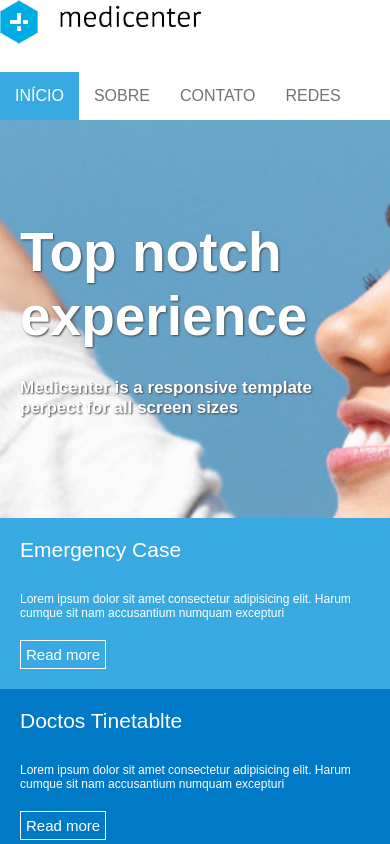
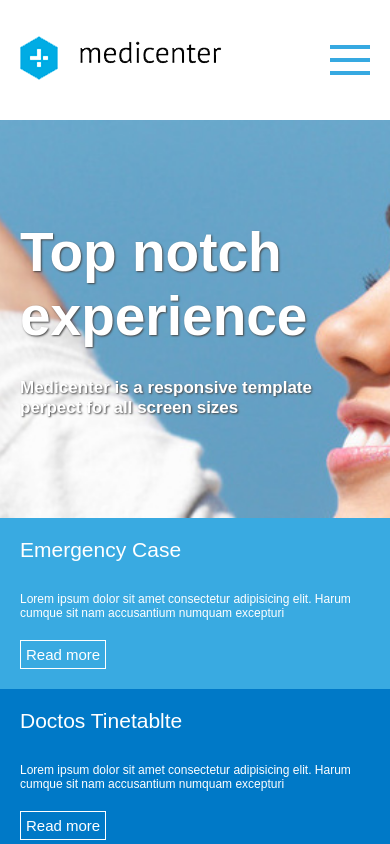
Before and after one commit to geovannifranca/Estudo_flexBox, a plain HTML site: page index.html in a window 390 px wide. Shown: the top 844 px of the page. Drawn offline with Linux system fonts and the light colour scheme.

Commit message:
Menu hambuguer adicionado

```diff
--- a/assets/css/style.css
+++ b/assets/css/style.css
@@ -368,8 +368,6 @@ footer{
 }
 
 
-
-
 .footerCopy{
     border-top: solid 1px #2c2c2c;
     color: #474747;
@@ -378,6 +376,22 @@ footer{
     font-size: 12px;
     margin-top: 30px;
 }
+
+
+.menuMobile{
+    display: none;
+    width: 40px;
+    height: 40px;
+    margin-top: 40px;
+    margin-bottom: 40px;
+    margin-right: 20px;
+}
+
+.mmLine{
+    height: 4px;
+    background-color: #36a9e1;
+}
+
 
 @media (max-width:972px) {
     .texto{
@@ -434,4 +448,36 @@ footer{
         flex-direction: column;
         padding: 20px;
     }
+
+    .footerCopy{
+        padding: 0px 20px;
+    }
+
+    header{
+        height: auto;
+    }
+
+    header .container{
+        flex-direction: row;
+    }
+
+    nav ul{
+        flex-direction: column;
+        display: none;
+        position: absolute;
+        left: 0;
+        width: 100%;
+        background-color: #fff;
+
+    }
+
+    .logo{
+        padding-left: 20px;
+    }
+
+    .menuMobile{
+        display: flex;
+        flex-direction: column;
+        justify-content: space-around;
+    }
 }
--- a/index.html
+++ b/index.html
@@ -5,6 +5,7 @@
     <meta name="viewport" content="width=device-width, user-scalable=0">
     <link rel="stylesheet" href="assets/css/style.css">
     <script src="https://kit.fontawesome.com/f1d36e5214.js" crossorigin="anonymous"></script>
+
     <title>flexBox</title>
 
 </head>
@@ -16,11 +17,22 @@
             </div>
             <div class="menu">
                 <nav>
+                    <div class="menuMobile">
+                        <div class="mmLine">
+
+                        </div>
+                        <div class="mmLine">
+
+                        </div>
+                        <div class="mmLine">
+
+                        </div>
+                    </div>
                     <ul>
-                        <li class="active"><a href="">INÍCIO</a></li>
-                        <li><a href="">SOBRE</a></li>
-                        <li><a href="">CONTATO</a></li>
-                        <li><a href="">REDES</a></li>
+                        <li class="active"><a href="">HOME</a></li>
+                        <li><a href="">ABOUT</a></li>
+                        <li><a href="">CONTACT</a></li>
+                        <li><a href="">OTHERS</a></li>
                     </ul>
                 </nav>
             </div>
@@ -110,7 +122,7 @@
                                 <div class="resume">
                                     Voluptatem  ut impedit labore delectus quod architecto, tempora harum possimus saepe placeat necessitatibus nulla non est dignissimos, exercitationem sunt!
                                 </div>
-                             </a>
+                            </a>
                         </article>
 
                         <article>
@@ -128,7 +140,7 @@
                                 <div class="resume">
                                     Voluptatem  ut impedit labore delectus quod architecto, tempora harum possimus saepe placeat necessitatibus nulla non est dignissimos, exercitationem sunt!
                                 </div>
-                             </a>
+                            </a>
                         </article>
 
                         <article>
@@ -146,7 +158,7 @@
                                 <div class="resume">
                                     Voluptatem  ut impedit labore delectus quod architecto, tempora harum possimus saepe placeat necessitatibus nulla non est dignissimos, exercitationem sunt!
                                 </div>
-                             </a>
+                            </a>
                         </article>
                     </div>
                 </div>
@@ -286,5 +298,6 @@
             </div>
         </div>
     </footer>
+    <script  src="script.js" ></script>
 </body>
 </html>
--- /dev/null
+++ b/script.js
@@ -0,0 +1,8 @@
+document.querySelector('.menuMobile').addEventListener('click', function(){
+    if(document.querySelector('.menu nav ul').style.display == 'flex'){
+        document.querySelector('.menu nav ul').style.display = 'none';
+    } else {
+        document.querySelector('.menu nav ul').style.display = 'flex'
+    }
+
+});
```
